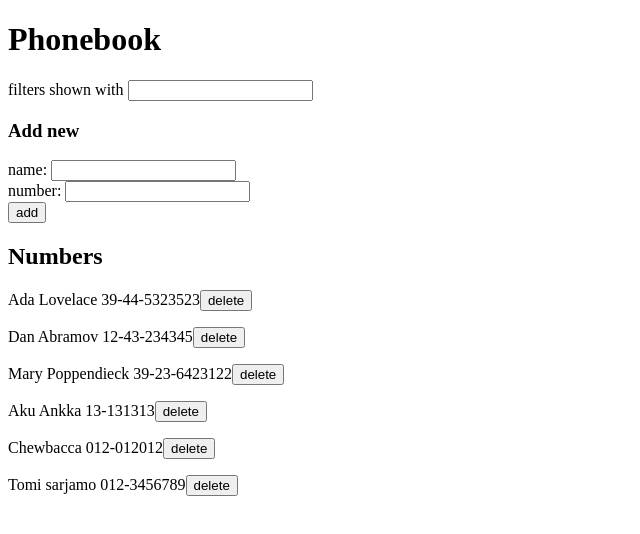
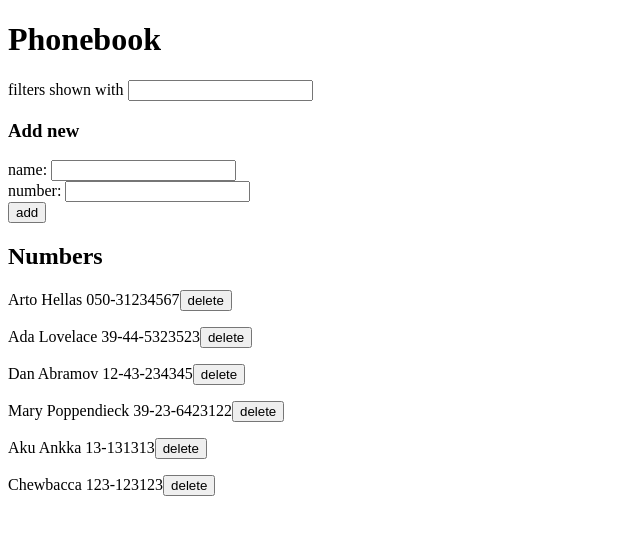
Before and after one commit to TomiSar/FullStackOpen2019, a React (Create React App) app in the folder osa2/puhelinluettelo/: page / in a window 1280 px wide. Shown: the top 534 px of the page, without its empty margins (0-640 px from the left). Built offline with nearby package versions, Linux system fonts and the light colour scheme; data requests are answered from the project's data file.

Commit message:
Part 2.18 number replacing done

```diff
--- a/osa2/puhelinluettelo/db.json
+++ b/osa2/puhelinluettelo/db.json
@@ -1,5 +1,10 @@
 {
     "persons": [
+        {
+            "name": "Arto Hellas",
+            "number": "050-31234567",
+            "id": 1
+        },
         {
             "name": "Ada Lovelace",
             "number": "39-44-5323523",
@@ -22,13 +27,8 @@
         },
         {
             "name": "Chewbacca",
-      "number": "012-012012",
+            "number": "123-123123",
             "id": 14
-    },
-    {
-      "name": "Tomi sarjamo",
-      "number": "012-3456789",
-      "id": 15
         }
     ]
 }
--- a/osa2/puhelinluettelo/src/App.js
+++ b/osa2/puhelinluettelo/src/App.js
@@ -37,16 +37,24 @@ class App extends React.Component {
       phoneService.create(personObj).then(response => {
         this.setState({
           persons: this.state.persons.concat(personObj),
-          newName: '',
-          newid: ''
+          newName: ''
         })
       });
     } else {
-      this.setState({
-        newName: '',
-        newNumber: ''
-      })
-      alert(`${this.state.newName} is already added to phonebook`)
+      if (window.confirm(`${this.state.newName} is already added to phonebook, replace the old number with a new one?`)) {
+        phoneService.getAll().then(response => {
+          const oldNumber = response.data.find(person => person.name === this.state.newName)
+
+          phoneService.update(oldNumber.id, personObj).then(response => {
+            this.setState({
+              persons: this.state.persons.map(person => (person.id !== oldNumber.id ? person : personObj)),
+              newName: '',
+              newNumber: '',
+              newId: ''
+            })
+          })
+        })
+      }
     }
   }
 
```
Lines whose indentation alone changed are shown as unchanged.
